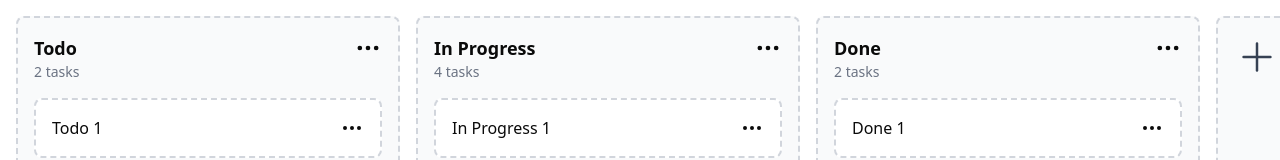
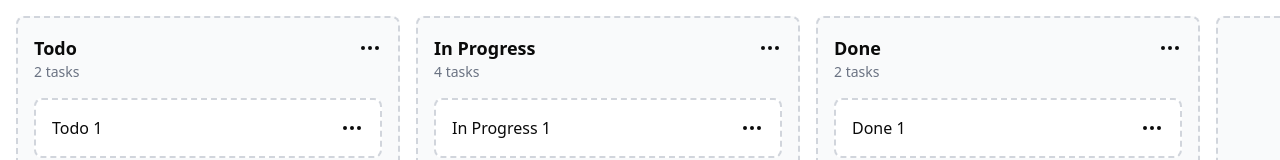
Before and after one commit to fatihsen-dev/kanban, a React (Vite) app: page / in a window 1280 px wide. Shown: the top 160 px of the page. Built offline with nearby package versions, Linux system fonts and the light colour scheme.

Commit message:
refactor: replace 'tasks' with 'items' in flex classes for consistency across home components

```diff
--- a/src/pages/home/components/column.tsx
+++ b/src/pages/home/components/column.tsx
@@ -38,7 +38,7 @@
             isOver ? "bg-gray-200" : ""
          }`}>
          <div className='flex flex-col w-full'>
-            <div className='w-full flex tasks-center justify-between gap-2'>
+            <div className='w-full flex items-center justify-between gap-2'>
                <h2 className='text-lg font-bold'>{column.title}</h2>
                <DropdownMenu>
                   <DropdownMenuTrigger className='cursor-pointer'>
@@ -63,7 +63,7 @@
                <Task key={task.id} column_id={column.id} task={task} taskId={taskId} setTaskId={setTaskId} />
             ))}
          </div>
-         <div className='flex justify-between tasks-center border-t border-gray-300 pt-4'>
+         <div className='flex justify-between items-center border-t border-gray-300 pt-4'>
             <Button size='lg' variant='outline' className='w-full' onClick={() => store.task.modal.toggle(column.id)}>
                Add Task
             </Button>
--- a/src/pages/home/components/create-column-modal.tsx
+++ b/src/pages/home/components/create-column-modal.tsx
@@ -41,7 +41,7 @@
                   <DialogTitle>Create Column</DialogTitle>
                   <DialogDescription>Create a new column</DialogDescription>
                </DialogHeader>
-               <div className='flex tasks-center space-x-2'>
+               <div className='flex items-center space-x-2'>
                   <div className='grid flex-1 gap-2'>
                      <Label htmlFor='name' className='sr-only'>
                         Name
--- a/src/pages/home/components/create-task-modal.tsx
+++ b/src/pages/home/components/create-task-modal.tsx
@@ -41,7 +41,7 @@
                   <DialogTitle>Create Task</DialogTitle>
                   <DialogDescription>Create a new task</DialogDescription>
                </DialogHeader>
-               <div className='flex tasks-center space-x-2'>
+               <div className='flex items-center space-x-2'>
                   <div className='grid flex-1 gap-2'>
                      <Label htmlFor='title' className='sr-only'>
                         Title
--- a/src/pages/home/components/task.tsx
+++ b/src/pages/home/components/task.tsx
@@ -41,7 +41,7 @@
          className={`bg-white border-2 border-dashed border-gray-300 rounded-md p-4 transition-colors ${
             isDragging ? "opacity-50 cursor-move" : "opacity-100 cursor-move"
          }`}>
-         <div className='flex tasks-center gap-2 justify-between'>
+         <div className='flex items-center gap-2 justify-between'>
             <button
                onClick={() => setTaskId(task.id)}
                className={`hover:underline cursor-pointer ${taskId === task.id ? "text-blue-500" : ""}`}>
--- a/src/pages/home/index.tsx
+++ b/src/pages/home/index.tsx
@@ -23,7 +23,7 @@
          </div>
          <div
             onClick={store.column.modal.toggle}
-            className='bg-gray-50 border-2 border-dashed border-gray-300 rounded-md p-4 flex tasks-center justify-center transition-all hover:bg-gray-100 cursor-pointer text-gray-700'>
+            className='bg-gray-50 border-2 border-dashed border-gray-300 rounded-md p-4 flex items-center justify-center transition-all hover:bg-gray-100 cursor-pointer text-gray-700'>
             <Plus size={46} strokeWidth={1.3} />
          </div>
          <CreateTaskModal />
```
